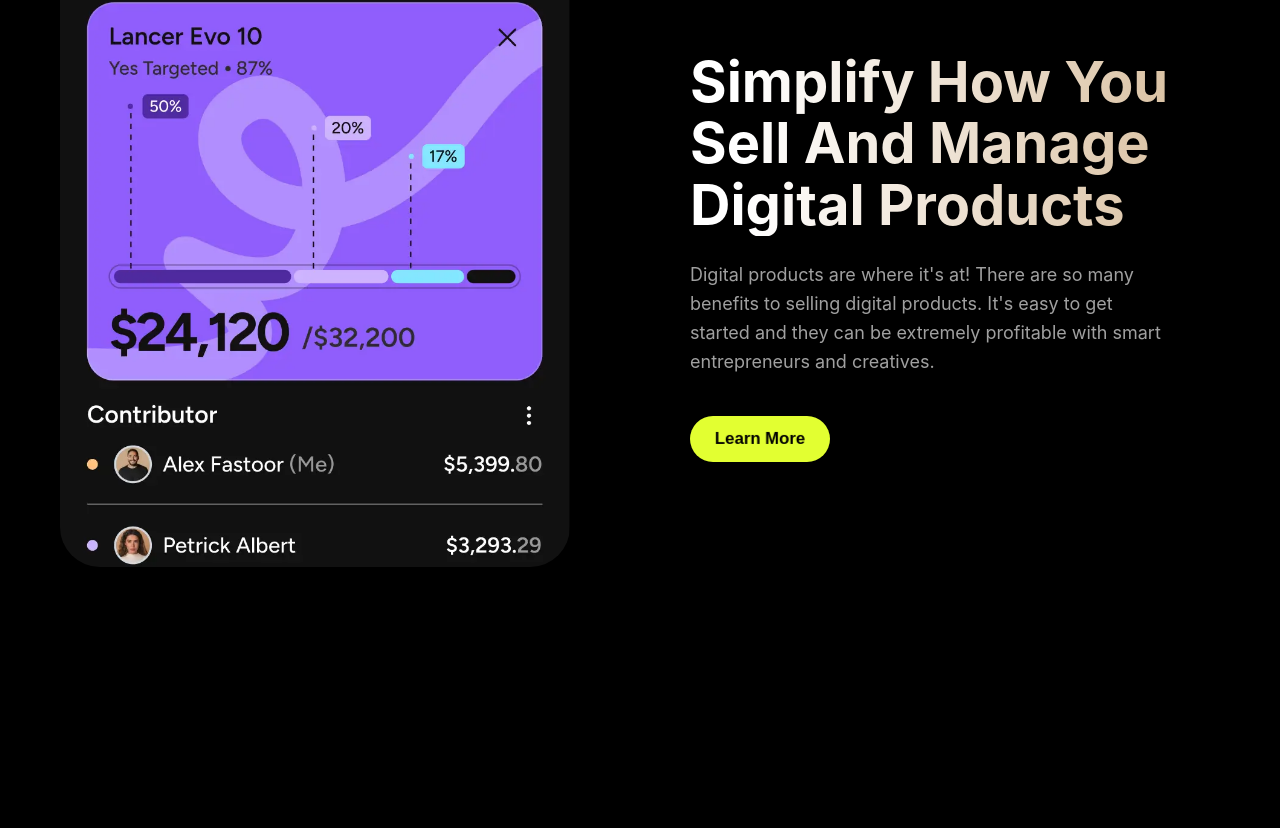
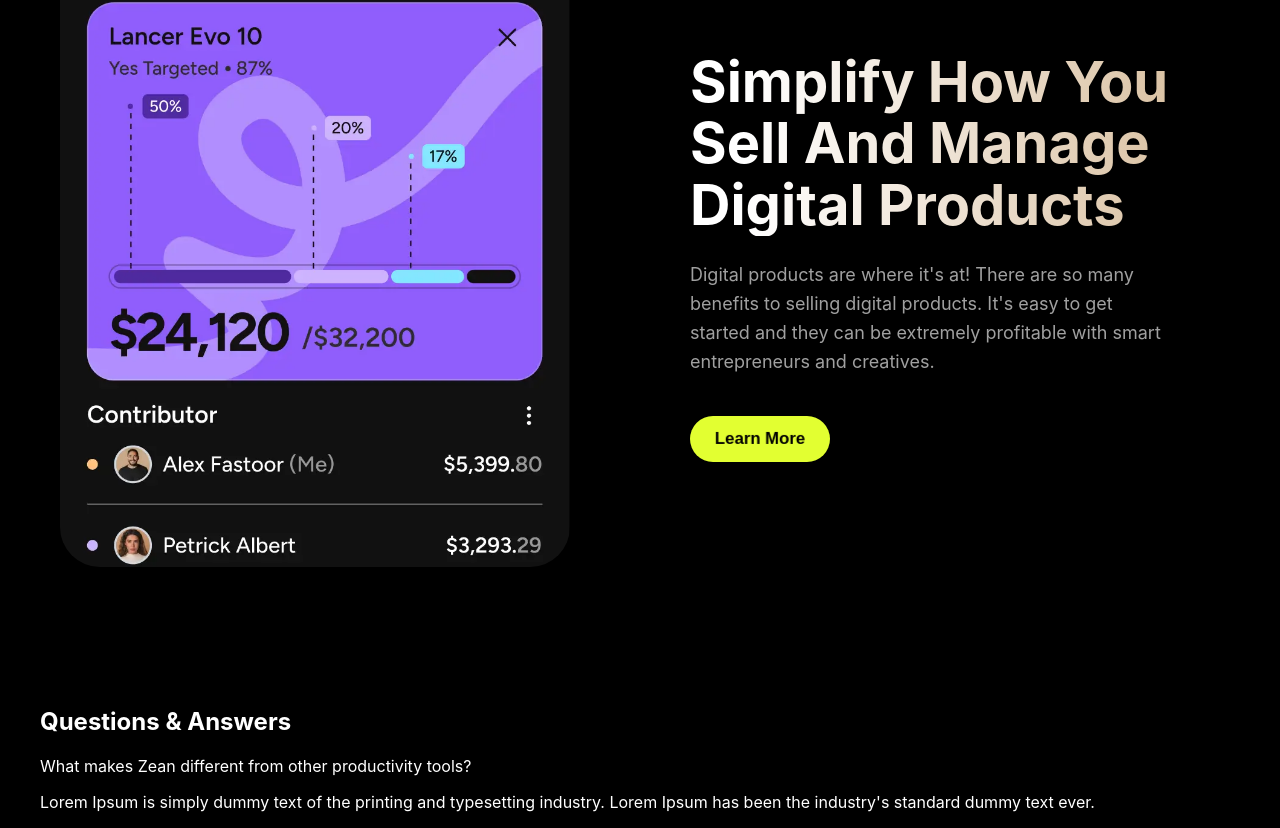
Before and after one commit to blodriena/pluggo, a website: page index.html in a window 1280 px wide. Shown: the part 5758-6586 px from the top of the page. Before the commit the page ends 6445 px from the top, so only its background shows below. Drawn offline with Linux system fonts and the light colour scheme.

Commit message:
faq section

```diff
--- a/index.html
+++ b/index.html
@@ -269,7 +269,27 @@
   </div>
 </section>
 
+<section class="faq-section">
+    <div class="container">
+        <h2 class="faq-heading">Questions & Answers</h2>
 
+        <div class="faq-wrapper">
+            <div class="faq-item">
+                <div class="faq-header">
+                    <span class="question-text">What makes Zean different from other productivity tools?</span>
+                    <div class="icon-box">
+                        <span class="icon-line horizontal"></span>
+                        <span class="icon-line vertical"></span>
+                    </div>
+                </div>
+                <div class="faq-content">
+                    <p>Lorem Ipsum is simply dummy text of the printing and typesetting industry. Lorem Ipsum has been the industry's standard dummy text ever.</p>
+                </div>
+            </div>
+
+            </div>
+    </div>
+</section>
 
 
 
--- /dev/null
+++ b/sass/_faq.scss
@@ -0,0 +1,92 @@
+$lime: #e2ff31;
+$card-bg: #141414;
+
+.faq-section {
+    background: #000;
+    padding: 100px 0;
+
+    .faq-heading {
+        font-size: 56px;
+        text-align: center;
+        margin-bottom: 50px;
+        background: linear-gradient(to right, #ffffff, #d5b996);
+        -webkit-background-clip: text;
+        -webkit-text-fill-color: transparent;
+    }
+
+    .faq-wrapper {
+        max-width: 1000px;
+        margin: 0 auto;
+        display: flex;
+        flex-direction: column;
+        gap: 12px;
+    }
+
+    .faq-item {
+        background: $card-bg;
+        border-radius: 24px;
+        padding: 32px 40px;
+        cursor: pointer;
+        transition: background 0.3s ease;
+
+        &.active {
+            .vertical { transform: rotate(90deg); opacity: 0; } // Turns + into -
+            .horizontal { transform: rotate(45deg); background: $lime; }
+            .icon-box { transform: rotate(0deg); }
+
+            // To make a perfect X, we rotate the box and both lines
+            & .icon-box {
+                transform: rotate(90deg);
+                .horizontal { transform: translate(-50%, -50%) rotate(45deg); }
+                .vertical { transform: translate(-50%, -50%) rotate(-45deg); opacity: 1; }
+            }
+
+            .faq-content {
+                max-height: 200px;
+                margin-top: 24px;
+                opacity: 1;
+            }
+        }
+    }
+
+    .faq-header {
+        display: flex;
+        justify-content: space-between;
+        align-items: center;
+
+        .question-text {
+            font-size: 22px;
+            color: #fff;
+            font-weight: 500;
+        }
+    }
+
+    .icon-box {
+        position: relative;
+        width: 24px;
+        height: 24px;
+        transition: transform 0.4s cubic-bezier(0.19, 1, 0.22, 1);
+
+        .icon-line {
+            position: absolute;
+            background: $lime;
+            top: 50%;
+            left: 50%;
+            transform: translate(-50%, -50%);
+            transition: all 0.3s ease;
+        }
+
+        .horizontal { width: 100%; height: 2px; }
+        .vertical { width: 2px; height: 100%; }
+    }
+
+    .faq-content {
+        max-height: 0;
+        overflow: hidden;
+        opacity: 0;
+        transition: all 0.5s cubic-bezier(0.19, 1, 0.22, 1);
+        color: #a0a0a0;
+        font-size: 17px;
+        line-height: 1.6;
+    }
+}
--- a/sass/style.scss
+++ b/sass/style.scss
@@ -5,3 +5,4 @@
 @use "workflow";
 @use "testimonial";
 @use "digital.product";
+@use "faq";
--- a/script.js
+++ b/script.js
@@ -30,3 +30,20 @@ window.addEventListener("scroll", () => {
   });
 
 });
+
+
+
+
+const faqItems = document.querySelectorAll('.faq-item');
+
+faqItems.forEach(item => {
+    item.addEventListener('click', () => {
+        const isOpen = item.classList.contains('active');
+
+        faqItems.forEach(i => i.classList.remove('active'));
+
+        if (!isOpen) {
+            item.classList.add('active');
+        }
+    });
+});
```
